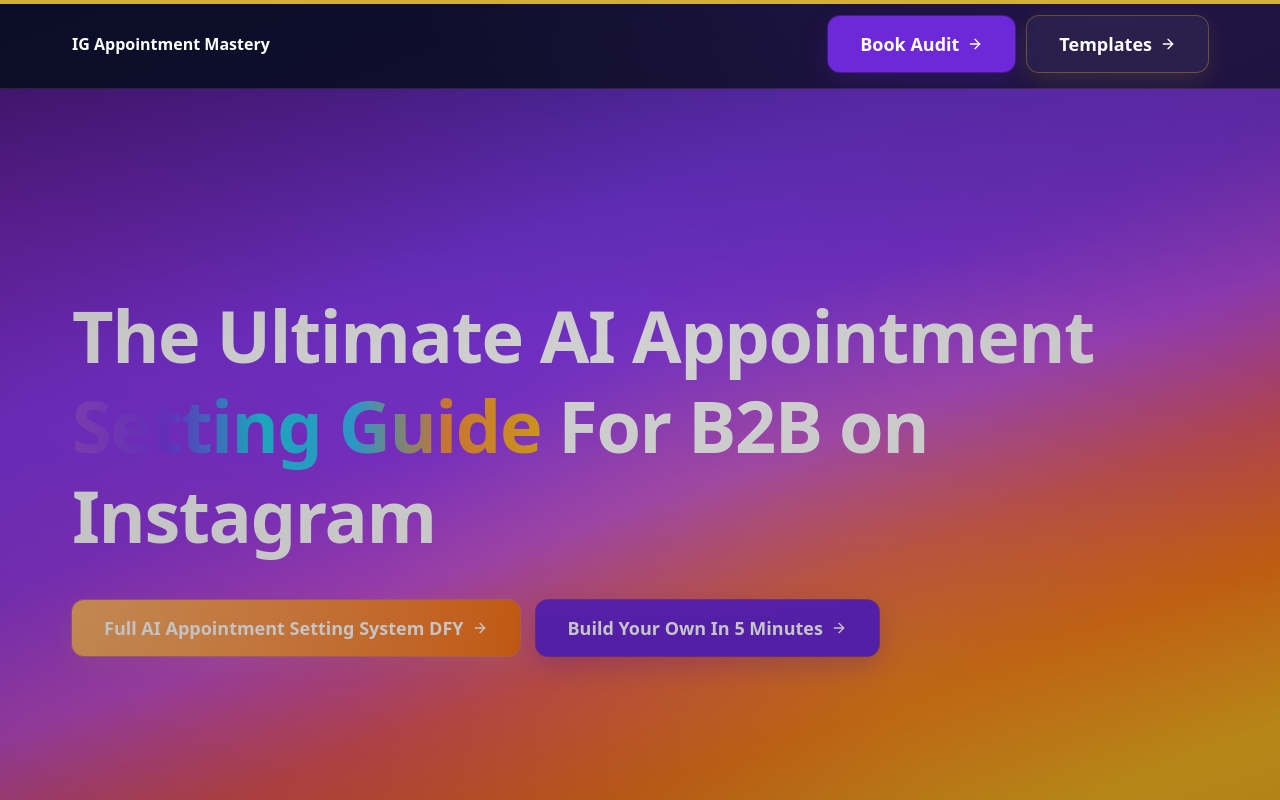
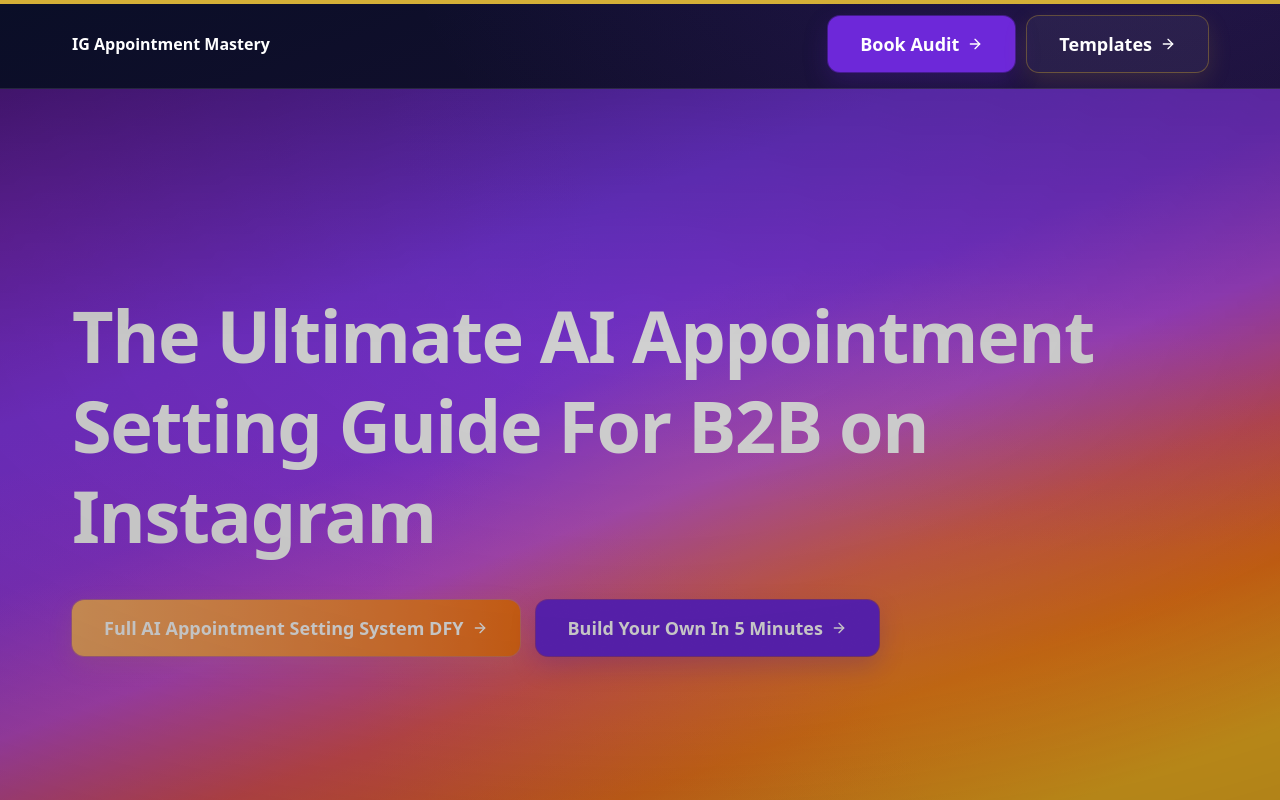
Before and after one commit to FixAIus/ultimate_Resource, a Next.js app: page / in a window 1280 px wide. Shown: the top 800 px of the page. Built offline with nearby package versions, Linux system fonts and the light colour scheme; no server answers.

Commit message:
chore(hero): headline all white per design feedback

```diff
--- a/src/components/sections/Hero.tsx
+++ b/src/components/sections/Hero.tsx
@@ -16,7 +16,7 @@ export function Hero() {
               transition={{ duration: 0.6 }}
               className="text-5xl sm:text-6xl md:text-7xl leading-tight"
             >
-              The Ultimate AI Appointment <span className="text-multicolor">Setting Guide</span> For B2B on Instagram
+              The Ultimate AI Appointment Setting Guide For B2B on Instagram
             </motion.h1>
             {/* Subheadline removed per request */}
 
```
